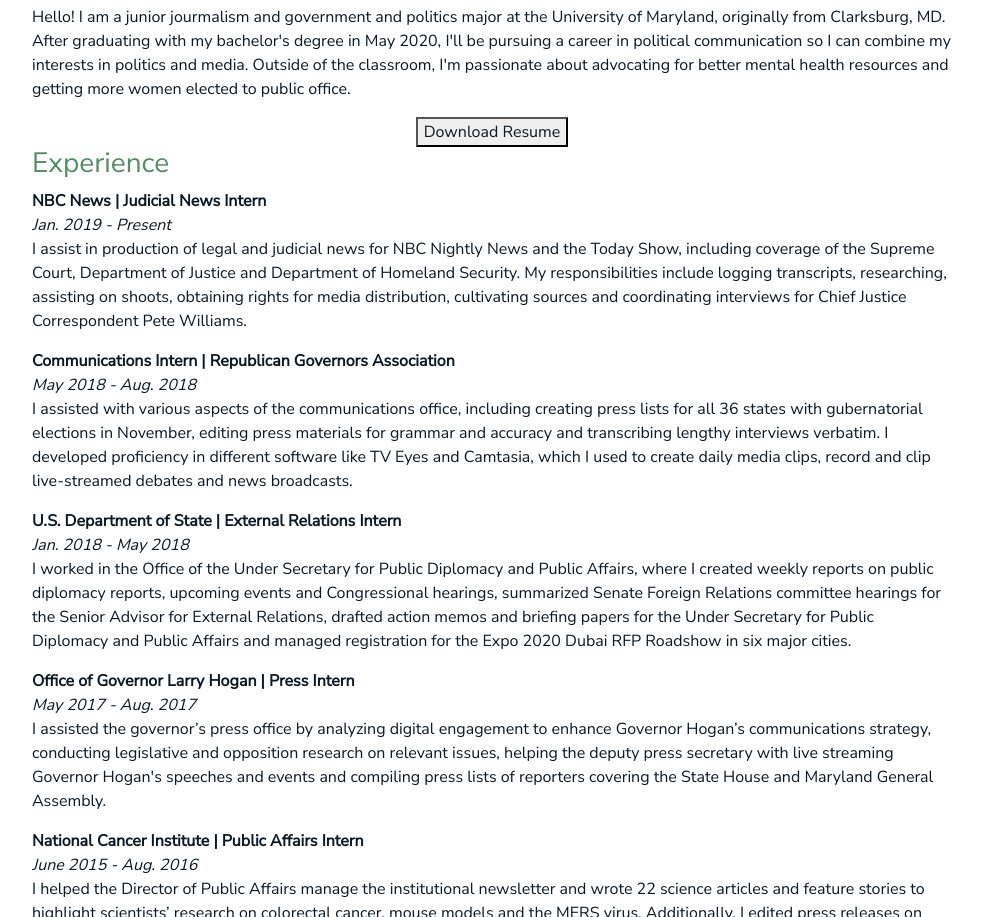
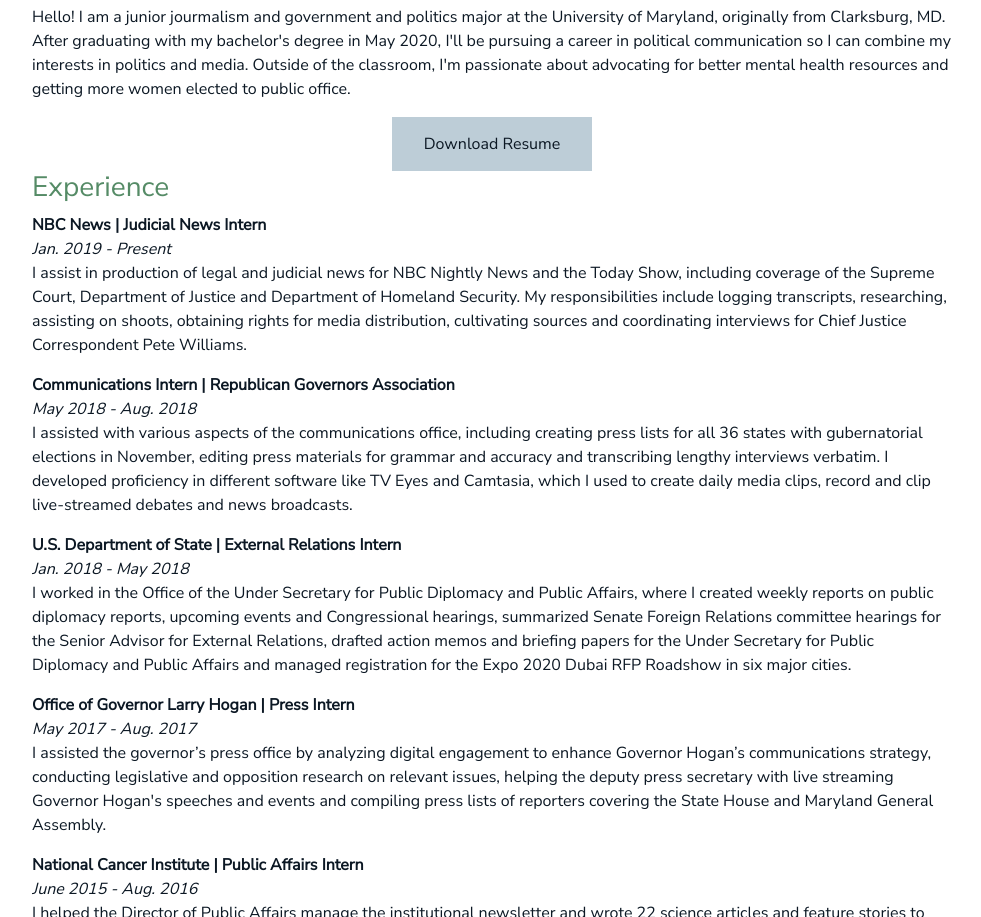
Before and after one commit to jmheberlein/Julianne-Heberlein---JOUR352, a plain HTML site: page personalwebsite/julianne-heberlein-resume.html in a window 1280 px wide. Shown: the part 836-1753 px from the top of the page, without its empty margins (148-1129 px from the left). Drawn offline with nearby package versions, Linux system fonts and the light colour scheme.

Commit message:
button update

```diff
--- a/personalwebsite/style.css
+++ b/personalwebsite/style.css
@@ -20,6 +20,14 @@ footer{
 }
 button{
   margin: 0 auto;
+  background-color: #BDCDD7;
+  border: none;
+  color: white;
+  padding: 15px 32px;
+  text-align: center;
+  text-decoration: none;
+  display: inline-block;
+  font-size: 16px;
 }
 h3{
   color: #558B66;
@@ -36,6 +44,10 @@ a{
 .nav-item{
     color: #0C1824;
 }
+.fab fa-twitter-square{
+  font-size: 4em;
+}
+/*Media Queries*/
 @media only screen and (min-width: 1000px) and (max-width: 1200px) {
  p {
    font-size: 18px;
```
